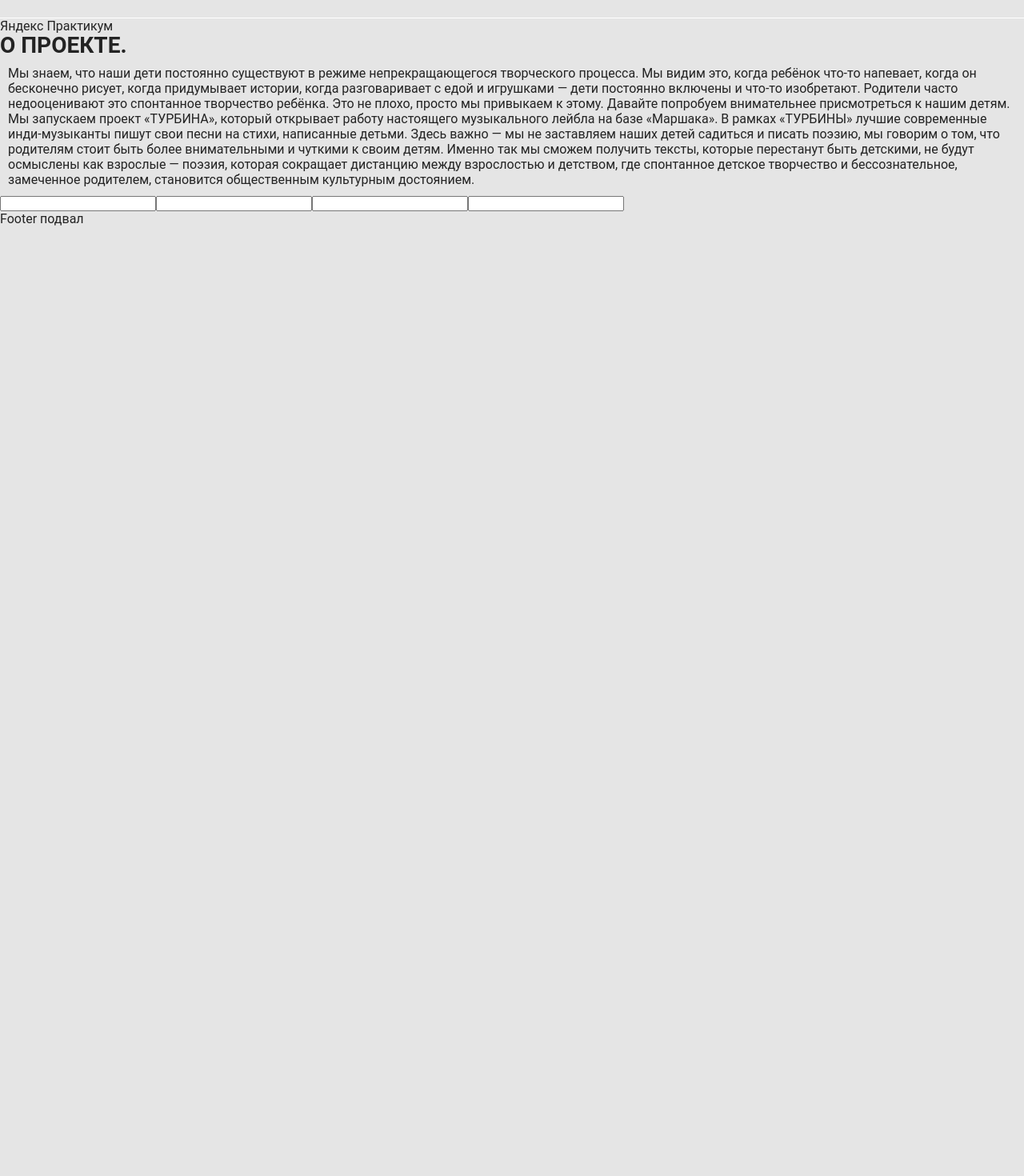
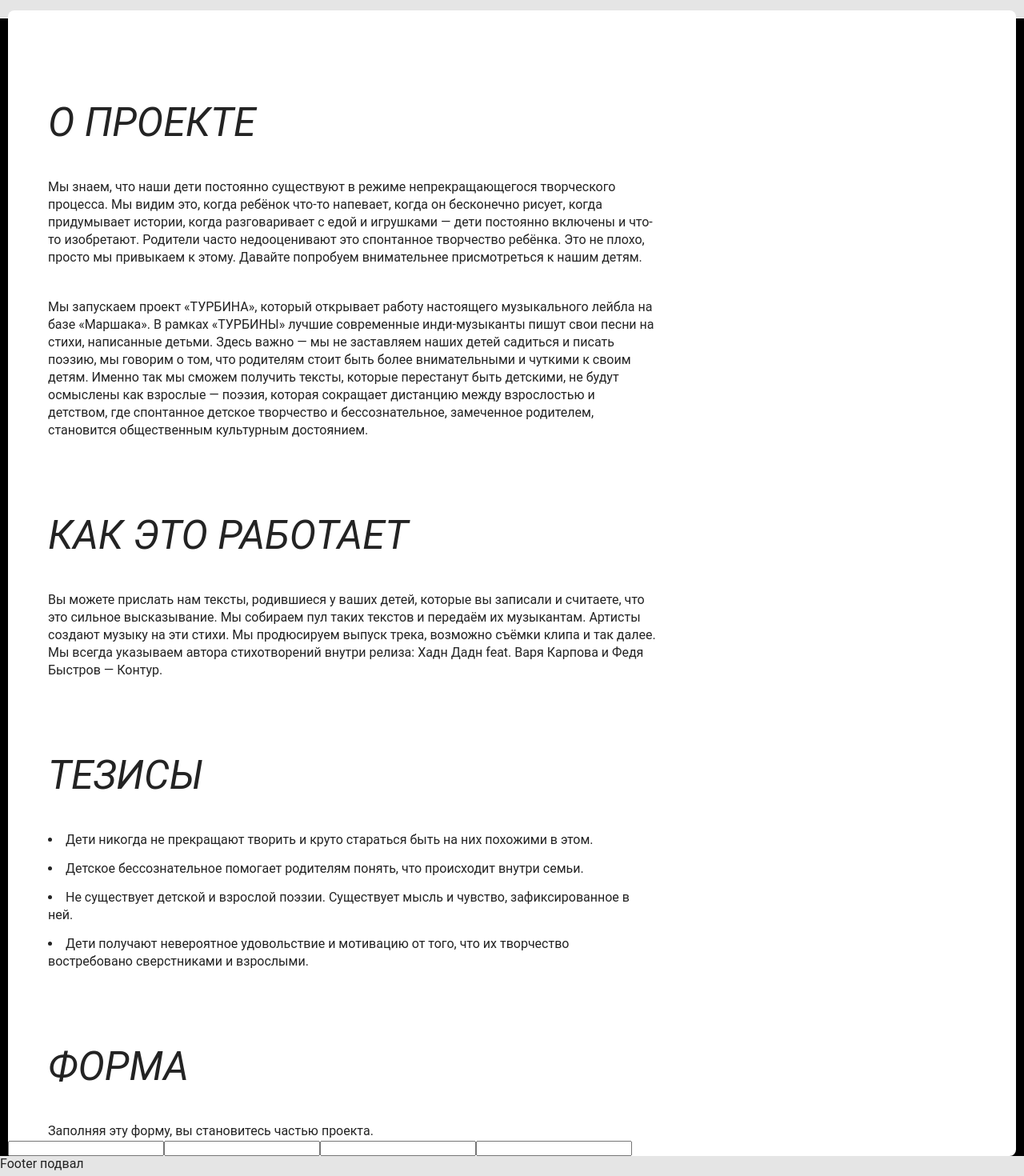
Before and after one commit to Turbina-react/turbinaReact, a React (Create React App) app: page / in a window 1280 px wide. Shown: the part 480-1950 px from the top of the page at 80% size. Before the commit the page ends 813 px from the top, so only its background shows below. Built offline with nearby package versions, Linux system fonts and the light colour scheme.

Commit message:
feat: About

```diff
--- a/src/components/About.jsx
+++ b/src/components/About.jsx
@@ -5,15 +5,40 @@ import AboutForm from "./AboutForm";
 const About = () => {
 
   return (
-    <section>
-      Яндекс Практикум
-      <h2 className="about__header">О ПРОЕКТЕ.</h2>
-      <p className="about__text">Мы знаем, что наши дети постоянно существуют в режиме непрекращающегося творческого процесса. Мы видим это, когда ребёнок что-то напевает, когда он бесконечно рисует, когда придумывает истории, когда разговаривает с едой и игрушками — дети постоянно включены
-      и что-то изобретают. Родители часто недооценивают это спонтанное творчество ребёнка.
-      Это не плохо, просто мы привыкаем к этому. Давайте попробуем внимательнее присмотреться к нашим детям.
-      Мы запускаем проект «ТУРБИНА», который открывает работу настоящего музыкального лейбла на базе «Маршака». В рамках «ТУРБИНЫ» лучшие современные инди-музыканты пишут свои песни на стихи, написанные детьми. Здесь важно — мы не заставляем наших детей садиться и писать поэзию, мы говорим о том, что родителям стоит быть более внимательными и чуткими к своим детям. Именно так мы сможем получить тексты, которые перестанут быть детскими, не будут осмыслены как взрослые — поэзия, которая сокращает дистанцию между взрослостью и детством, где спонтанное детское творчество
-и бессознательное, замеченное родителем, становится общественным культурным достоянием.</p>
-      <AboutForm />
+    <section className="about">
+      <div className="about__wrapper">
+        <h2 className="about__header">О ПРОЕКТЕ</h2>
+        <p className="about__text">Мы знаем, что наши дети постоянно существуют в режиме непрекращающегося творческого процесса.
+        Мы видим это, когда ребёнок что-то напевает, когда он бесконечно рисует, когда придумывает истории, когда разговаривает с едой и игрушками — дети постоянно включены
+        и что-то изобретают. Родители часто недооценивают это спонтанное творчество ребёнка.
+        Это не плохо, просто мы привыкаем к этому. Давайте попробуем внимательнее присмотреться к нашим детям.
+        </p>
+        <p className="about__text">Мы запускаем проект «ТУРБИНА», который открывает работу настоящего музыкального лейбла на базе «Маршака».
+        В рамках «ТУРБИНЫ» лучшие современные инди-музыканты пишут свои песни на стихи, написанные детьми. Здесь важно — мы не заставляем наших детей садиться и писать поэзию,
+        мы говорим о том, что родителям стоит быть более внимательными и чуткими к своим детям. Именно так мы сможем получить тексты, которые перестанут быть детскими,
+        не будут осмыслены как взрослые — поэзия, которая сокращает дистанцию между взрослостью и детством, где спонтанное детское творчество
+        и бессознательное, замеченное родителем, становится общественным культурным достоянием.
+        </p>
+        <h2 className="about__header">КАК ЭТО РАБОТАЕТ</h2>
+        <p className="about__text">Вы можете прислать нам тексты, родившиеся у ваших детей, которые вы записали и считаете, что это сильное высказывание.
+        Мы собираем пул таких текстов и передаём их музыкантам. Артисты создают музыку на эти стихи. Мы продюсируем выпуск трека, возможно съёмки клипа и так далее.
+        Мы всегда указываем автора стихотворений внутри релиза: Хадн Дадн feat. Варя Карпова и Федя Быстров — Контур.
+        </p>
+        <h2 className="about__header">ТЕЗИСЫ</h2>
+        <p className="about__text">
+          <ul className="about__list">
+            <li className="about__list-element" >Дети никогда не прекращают творить и круто стараться быть на них похожими в этом.</li>
+            <li className="about__list-element">Детское бессознательное помогает родителям понять, что происходит внутри семьи.</li>
+            <li className="about__list-element">Не существует детской и взрослой поэзии. Существует мысль и чувство, зафиксированное
+            в ней.</li>
+            <li className="about__list-element">Дети получают невероятное удовольствие и мотивацию от того, что их творчество востребовано сверстниками и взрослыми.</li>
+          </ul>
+        </p>
+        <h2 className="about__header">ФОРМА</h2>
+        <p className="about__text">Заполняя эту форму, вы становитесь частью проекта.
+        </p>
+        <AboutForm />
+      </div>
     </section>
   )
 }
--- a/src/scss/components/_about.scss
+++ b/src/scss/components/_about.scss
@@ -1,8 +1,34 @@
 .about {
-  padding: 40px;
-  color: red;
+  padding: 1px 10px 0 10px;
+  background-color: black;
+}
+
+.about__wrapper {
+  background-color: white;
+  border-radius: 8px;
+  padding-top: 20px;
+  margin-top: -11px;
 }
 
 .about__text {
-  padding: 10px;
+  font-size: 16px;
+  line-height: 22px;
+  padding-top: 40px;
+  margin: 0 auto 0 50px;
+  max-width: 760px;
 }
+
+.about__header {
+  font-size: 50px;
+  line-height: 60px;
+  font-weight: 400;
+  font-style: italic;
+  margin: 90px auto 0 50px;
+
+}
+
+.about__list-element {
+  list-style-type: disc;
+  margin-bottom: 14px;
+  list-style-position: inside;
+}
```
